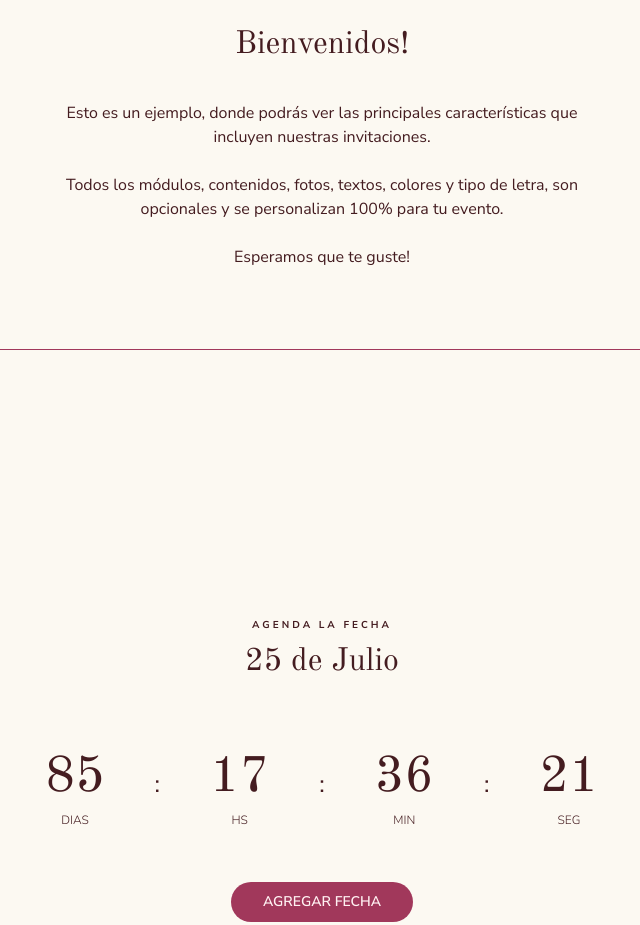
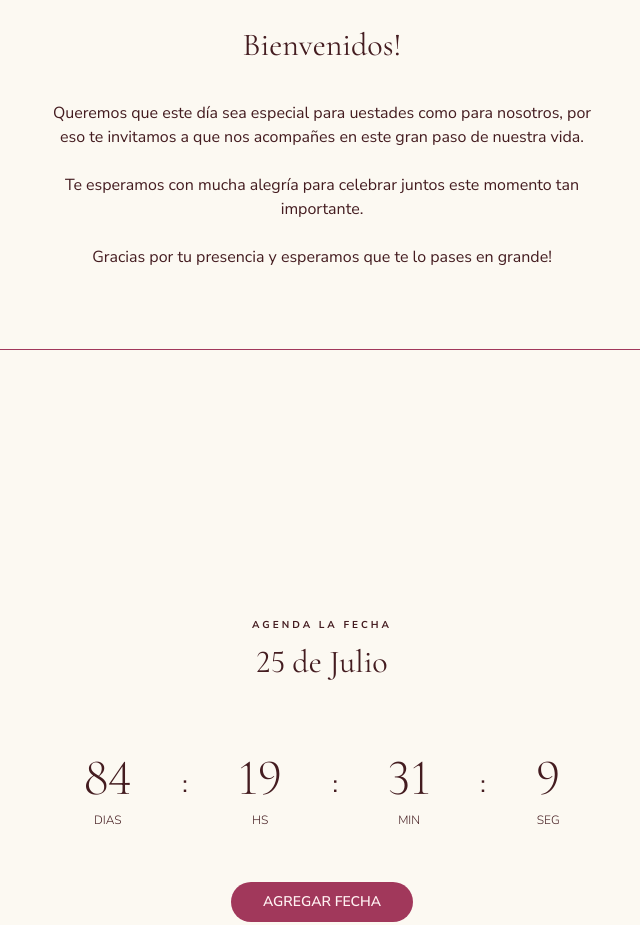
Before and after one commit to LiamDarkmoon/Wedding, an Astro site: page / in a window 1280 px wide. Shown: the part 953-1878 px from the top of the page, without its empty margins (318-958 px from the left). Built offline with nearby package versions, Linux system fonts and the light colour scheme; Astro itself is replaced by a stand-in of ours; some icons are missing.

Commit message:
fixed: Timer, Tipography

```diff
--- a/src/components/Gifts.tsx
+++ b/src/components/Gifts.tsx
@@ -1,8 +1,15 @@
-import { useState } from "react";
+import { useState, useRef } from "react";
 
 export default function Gifts() {
 
     const [show, setShow] = useState(false)
+    const copyRef = useRef(null)
+
+    const HandleCopy = async () => {
+        // @ts-ignore
+        let copyValue = copyRef.current?.value
+        await navigator.clipboard.writeText(copyValue)
+    }
 
     const HandleShow = () =>{
         setShow(!show)
@@ -18,8 +25,8 @@ export default function Gifts() {
             </button>
             {
                 show ?
-                <div onClick={HandleShow} className="fixed z-3000 top-0 left-0 w-full h-full overflow-auto bg-black/40 pt-[50px]">
-                    <div className="relative w-full md:w-[60%] max-w-[790px] rounded-md flex flex-col items-center justify-center gap-3 m-auto py-[60px] px-[48px] bg-rose-50">
+                <div onClick={HandleShow} className="fixed z-3000 top-0 left-0 w-full h-full overflow-auto bg-black/40 md:pt-[50px]">
+                    <div className="relative w-full h-full md:h-auto md:w-[60%] max-w-[790px] md:rounded-md flex flex-col items-center justify-center m-auto py-[60px] px-[48px] bg-rose-50">
                         <div className="w-full flex flex-col md:flex-row items-start justify-center mb-6 pb-6 border-b border-b-rose-900/50">
                             <div className="w-full md:w-[35%] text-left">
                                 <h3 className="title text-3xl font-[200] text-rose-900/80 pr-[30px]">Cuenta Bancaria</h3>
@@ -36,9 +43,19 @@ export default function Gifts() {
                                 <p>
                                     <b className="block text-rose-900/80 text-xs font-[700] mt-6 mb-2">CBU:</b>
                                 </p>
-                                <input type="text" disabled value="01441638135435473546" className="border-none w-full text-rose-900/80"/>
+                                <input ref={copyRef} type="text" disabled value="01441638135435473546" className="border-none w-full text-rose-900/80"/>
                                 <span className="mt-[10px]"></span>
-                                <span className="inline-block font-bold bg-rose-900/80 text-rose-50 px-8 py-[10px] rounded-[40px] mt-6 cursor-pointer">COPIAR CBU</span>
+                                <span onClick={HandleCopy} className="inline-block font-bold bg-rose-900/80 text-rose-50 px-8 py-[10px] rounded-[40px] mt-6 cursor-pointer">COPIAR CBU</span>
+                            </div>
+                        </div>
+                        <div className="w-full flex flex-col md:flex-row items-start justify-center">
+                            <div className="w-full md:w-[35%] text-left">
+                                <h3 className="title text-3xl font-[200] text-rose-900/80 pr-[30px]">Buzon en el Salon</h3>
+                            </div>
+                            <div className="w-full md:w-[65%] text-left">
+                                <p className="font-[200]">
+                                    En caso que prefieras regalar en efectivo, tendrás a disposición un buzón en el salón durante la recepción.
+                                </p>
                             </div>
                         </div>
                     </div>
--- /dev/null
+++ b/src/components/Timer.tsx
@@ -0,0 +1,60 @@
+import { useState, useEffect } from 'react';
+
+const Timer = () => {
+
+    const [countDown, setCountDown] = useState({
+        days: 0,
+        hours: 0,
+        minutes: 0,
+        seconds: 0
+    })
+
+    const eventName = 'Mafia Event'
+
+   useEffect(() => {
+    const CountDownDate = new Date('2025-07-25T10:30').getTime();
+
+    const counting = setInterval(function() {
+
+
+        const now = new Date().getTime();
+        const distance = CountDownDate - now;
+
+        // Time
+        const days = Math.floor(distance / (1000 * 60 * 60 * 24));
+        const hours = Math.floor((distance % (1000 * 60 * 60 * 24)) / (1000 * 60 * 60));
+        const minutes = Math.floor((distance % (1000 * 60 * 60)) / (1000 * 60));
+        const seconds = Math.floor((distance % (1000 * 60)) / 1000);
+
+        setCountDown({ days, hours, minutes, seconds });
+
+   }, 1000);
+
+   }, [countDown])
+
+    return(
+		<div className="flex items-center justify-between md:justify-center w-full h-full md:h-[148px] md:gap-[50px] px-[34px] md:py-8 mb-6">
+			<div className="block text-[32px] md:text-[51px] text-center font-[300]">
+				<div className="title">{countDown.days}</div>
+				<span className="block text-xs text-center mt-[-5px]">DIAS</span>
+			</div>
+			<div className="block text-2xl text-center font-[400]">:</div>
+			<div className="block text-[32px] md:text-[51px] text-center font-[300]">
+				<div className="title">{countDown.hours}</div>
+				<span className="block text-xs text-center mt-[-5px]">HS</span>
+			</div>
+			<div className="block text-2xl text-center font-[400]">:</div>
+			<div className="block text-[32px] md:text-[51px] text-center font-[300]">
+				<div className="title">{countDown.minutes}</div>
+				<span className="block text-xs text-center mt-[-5px]">MIN</span>
+			</div>
+			<div className="block text-2xl text-center font-[400]">:</div>
+			<div className="block text-[32px] md:text-[51px] text-center font-[300]">
+				<div className="title">{countDown.seconds}</div>
+				<span className="block text-xs text-center mt-[-5px]">SEG</span>
+			</div>
+		</div>
+    )
+}
+
+export default Timer;
--- a/src/layouts/Layout.astro
+++ b/src/layouts/Layout.astro
@@ -8,7 +8,7 @@ import '../styles/global.css'
 		<meta name="viewport" content="width=device-width" />
 		<link rel="preconnect" href="https://fonts.googleapis.com">
 		<link rel="preconnect" href="https://fonts.gstatic.com" crossorigin>
-		<link href="https://fonts.googleapis.com/css2?family=Nunito+Sans:ital,opsz,wght@0,6..12,200..1000;1,6..12,200..1000&family=Old+Standard+TT:ital,wght@0,400;0,700;1,400&display=swap" rel="stylesheet">
+		<link href="https://fonts.googleapis.com/css2?family=Cormorant+Infant:ital,wght@0,300..700;1,300..700&family=Nunito+Sans:ital,opsz,wght@0,6..12,200..1000;1,6..12,200..1000&family=Old+Standard+TT:ital,wght@0,400;0,700;1,400&display=swap" rel="stylesheet">
 		<link rel="icon" type="image/svg+xml" href="/favicon.svg" />
 		<meta name="generator" content={Astro.generator} />
 		<script src="https://cdn.lordicon.com/lordicon.js"></script>
--- a/src/pages/index.astro
+++ b/src/pages/index.astro
@@ -2,6 +2,7 @@
 import Layout from '../layouts/Layout.astro';
 import Player from '../components/Player.tsx';
 import Gifts from '../components/Gifts.tsx';
+import Timer from '../components/Timer.tsx';
 ---
 
 <Layout>
@@ -12,13 +13,13 @@ import Gifts from '../components/Gifts.tsx';
 		{/*Photo Slider*/}
 		<section class="relative flex flex-col items-center justify-end w-full h-screen">
 			<div class="absolute gradient w-full h-full bottom-0 z-10 flex flex-col items-center justify-end px-6 pb-30">
-				<h2 class="text-3xl mb-2 text-rose-700/70">Nahuel y Viqui</h2>
+				<h2 class="text-3xl font-medium mb-2 text-rose-900/60">Nahuel y Viqui</h2>
 				<h1 class="title text-[40px] md:text-7xl mb-2 text-rose-50">¡Nos Casamos!</h1>
 				<h3 class="font-medium text-rose-50">y queremos compartilo con vos.</h3>
 			</div>
 			<div class="relative w-full h-full- max-h-full">
 				<div class="flex items-stretch justify-center w-full h-full- max-h-full">
-					<img src="/couple.png" class="flex-grow-1 object-cover object-top w-full h-screen md:h-auto" alt="couple"/>
+					<div class="bg-rose-900/80 flex-grow-1 object-cover object-top w-full h-screen md:h-auto"/>
 				</div>
 			</div>
 		</section>
@@ -37,13 +38,19 @@ import Gifts from '../components/Gifts.tsx';
 					</lord-icon>
 					<h2 class="title text-[32px] mb-2">Bienvenidos!</h2>
 					<p class="max-w-[550px]">
-						Esto es un ejemplo, donde podrás ver las principales características que incluyen nuestras invitaciones.
+						Queremos que este día sea especial para uestades como para nosotros, por eso te invitamos a que nos acompañes en este gran paso de nuestra vida.
 						<br/>
 						<br/>
-						Todos los módulos, contenidos, fotos, textos, colores y tipo de letra, son opcionales y se personalizan 100% para tu evento.
+						Te esperamos con mucha alegría para celebrar juntos este momento tan importante.
 						<br/>
 						<br/>
-						Esperamos que te guste!
+						Gracias por tu presencia y esperamos que te lo pases en grande!
+					</p>
+				</div>
+			</div>
+		</section>
+
+		{/*Invitacion */}
 					</p>
 				</div>
 			</div>
@@ -59,30 +66,10 @@ import Gifts from '../components/Gifts.tsx';
 				</p>
 				<h2 class="title text-[32px] mb-6">25 de Julio</h2>
 
-				<div class="flex items-center justify-between md:justify-center w-full h-full md:h-[148px] md:gap-[50px] px-[34px] md:py-8 mb-6" data-init-value="07/25/2025 10:30:00">
-					<div class="block text-[32px] md:text-[51px] text-center font-[300]">
-						<div class="title">85</div>
-						<span class="block text-xs text-center mt-[-5px]">DIAS</span>
-					</div>
-					<div class="block text-2xl text-center font-[400]">:</div>
-					<div class="block text-[32px] md:text-[51px] text-center font-[300]">
-						<div class="title">17</div>
-						<span class="block text-xs text-center mt-[-5px]">HS</span>
-					</div>
-					<div class="block text-2xl text-center font-[400]">:</div>
-					<div class="block text-[32px] md:text-[51px] text-center font-[300]">
-						<div class="title">36</div>
-						<span class="block text-xs text-center mt-[-5px]">MIN</span>
-					</div>
-					<div class="block text-2xl text-center font-[400]">:</div>
-					<div class="block text-[32px] md:text-[51px] text-center font-[300]">
-						<div class="title">21</div>
-						<span class="block text-xs text-center mt-[-5px]">SEG</span>
-					</div>
-				</div>
+				<Timer client:only="react"/>
 
 				<a href="https://calendar.app.google/U348TgEgohrXkMfY9" target="_blank" class="inline-block text-sm text-center text-rose-50 font-[600] bg-rose-900/80 py-[10px] px-[32px] rounded-[30px]">AGREGAR FECHA</a>
-			</div>
+			</>
 		</section>
 
 		{/*Events*/}
@@ -192,7 +179,7 @@ import Gifts from '../components/Gifts.tsx';
 					colors="primary:#8b0836,secondary:#8b0836"
 					style="width:70px;height:70px">
 					</lord-icon>
-					<h2 class="title text-[32px] mb-2">Cronograma de la Boda</h2>
+					<h2 class="title text-[32px] mb-2">Cronograma</h2>
 				</div>
 				<div class="w-[calc(100%-60px)] md:w-1/2">
 					<img src="/timeline.svg" alt="Wedding Timeline">
@@ -209,7 +196,7 @@ import Gifts from '../components/Gifts.tsx';
 				<p>
 					Tu presencia es lo más importante para nosotros.
 					<br/>
-					Si además quieres hacernos un regalo, puedes ayudarnos con nuestra luna de miel
+					Si además quieres hacernos un regalo, podes ayudarnos con una contribucion a voluntad.
 				</p>
 
 				<Gifts client:only="react"/>
@@ -259,7 +246,7 @@ import Gifts from '../components/Gifts.tsx';
 
 		</secction>
 
-		<section class="h-[70vh] md:h-auto bg-cover bg-center bg-[url(/ph.png)] text-rose-50">
+		<section class="h-[70vh] md:h-auto bg-cover bg-center bg-rose-900/800 text-rose-50">
 			<div class="gradient py-[100px] w-full max-w-full flex items-center justify-center gap-6">
 				<div class="w-full flex flex-col items-center justify-center gap-6 p-10">
 					<h2 class="title text-[32px]">La medida del amor es amar sin medida</h2>
--- a/src/styles/global.css
+++ b/src/styles/global.css
@@ -1,5 +1,7 @@
 @import "tailwindcss";
 
 .title {
-    font-family: "Old Standard TT", serif;
+font-family: "Cormorant Infant", serif;
+  font-optical-sizing: auto;
+  font-style: normal;
 }
```
Also changed, not shown: src/components/ConfirmForm.tsx (added).
